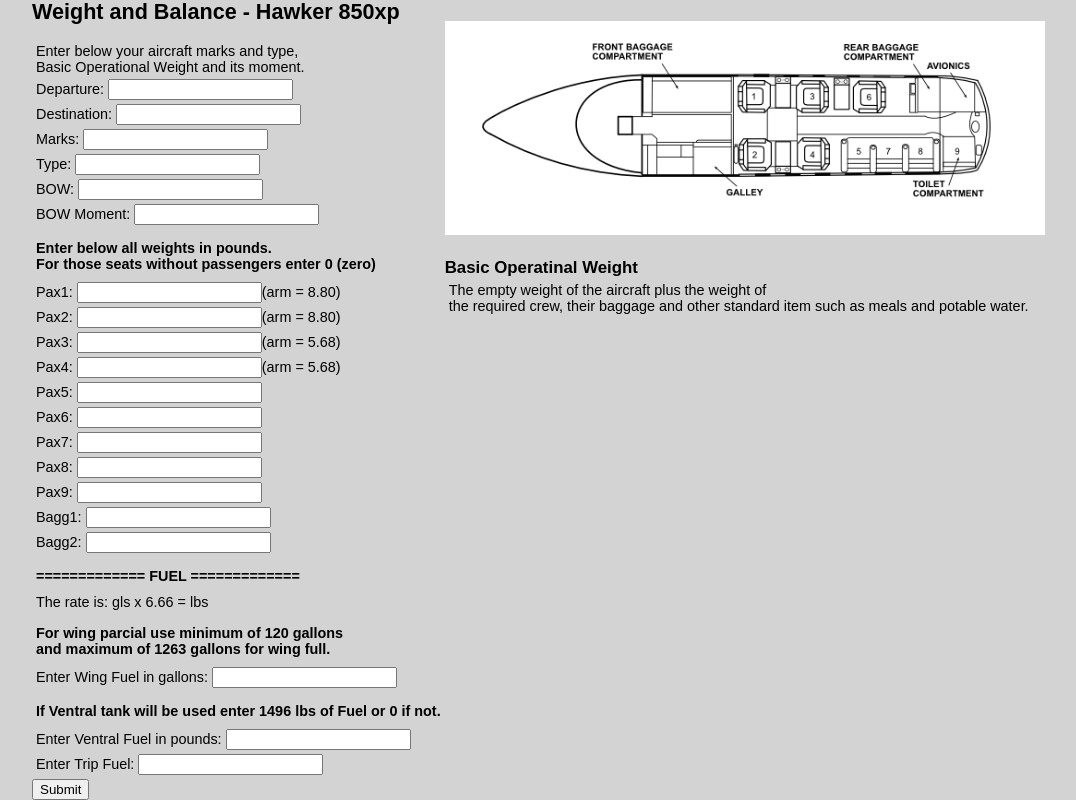
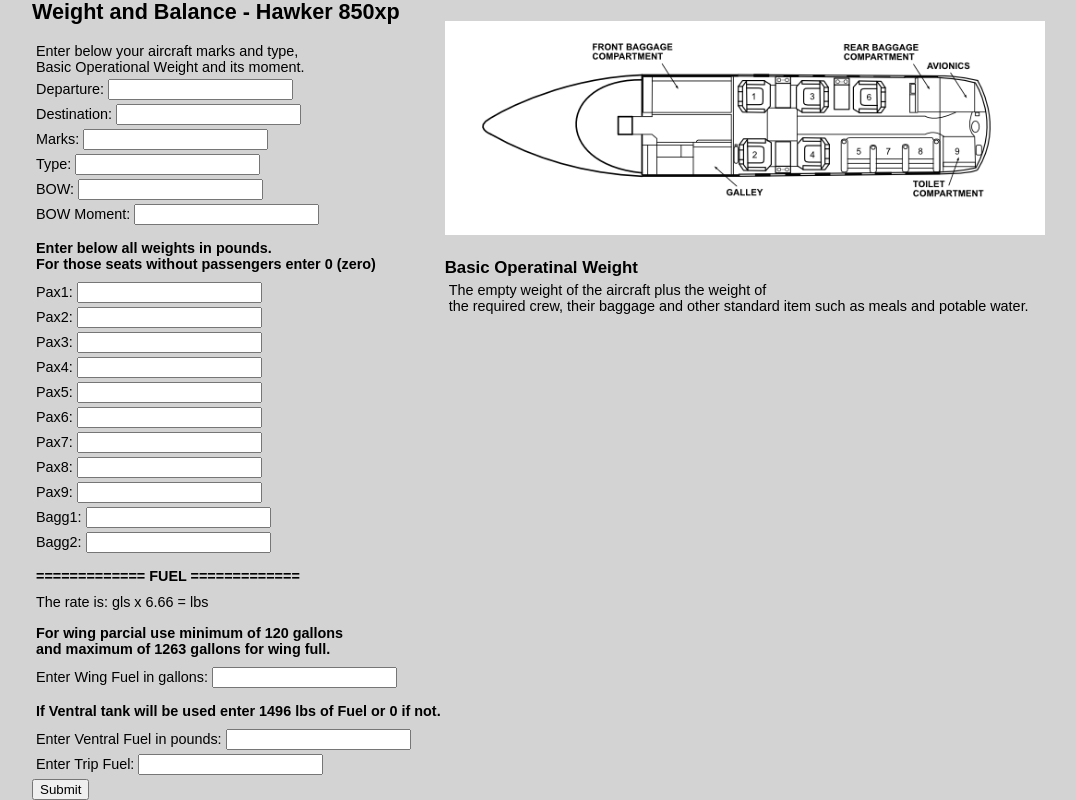
Before and after one commit to thompson-pilot/hawker-balance-app, a Django app: page / in a window 1280 px wide. Shown: the part 49-849 px from the top of the page, without its empty margins (18-1094 px from the left). Run offline with Django 4.2, Linux system fonts and the light colour scheme.

Commit message:
input.html

```diff
--- a/myplane/templates/input.html
+++ b/myplane/templates/input.html
@@ -22,25 +22,27 @@
                 <p>Marks: <input type="text" name="marks"></p>
                 <p>Type: <input type="text" name="tipo"></p>
                 <p>BOW: <input type="text" min="0" oninput="this.value = Math.abs(this.value)" name="bow"></p>
-    <p>BOW Moment: <input type="text" min="0" oninput="this.value = Math.abs(this.value)" name="bow_mom"></p>
+                <p>BOW Moment: <input type="text" min="0" oninput="this.value = Math.abs(this.value)" name="bow_mom">
+                </p>
                 <p class="space">Enter below all weights in pounds.<br>
                     For those seats without passengers enter 0 (zero)</p>
-    <p>Pax1: <input type="number" min="0" oninput="this.value = Math.abs(this.value)" name="pax1">(arm = 8.80)</p>
-    <p>Pax2: <input type="text" min="0" oninput="this.value = Math.abs(this.value)" name="pax2">(arm = 8.80)</p>
-    <p>Pax3: <input type="text" min="0" oninput="this.value = Math.abs(this.value)" name="pax3">(arm = 5.68)</p>
-    <p>Pax4: <input type="text" min="0" oninput="this.value = Math.abs(this.value)" name="pax4">(arm = 5.68)</p>
+                <p>Pax1: <input type="number" min="0" oninput="this.value = Math.abs(this.value)" name="pax1"></p>
+                <p>Pax2: <input type="text" min="0" oninput="this.value = Math.abs(this.value)" name="pax2"></p>
+                <p>Pax3: <input type="text" min="0" oninput="this.value = Math.abs(this.value)" name="pax3"></p>
+                <p>Pax4: <input type="text" min="0" oninput="this.value = Math.abs(this.value)" name="pax4"></p>
                 <p>Pax5: <input type="text" min="0" oninput="this.value = Math.abs(this.value)" name="pax5"></p>
                 <p>Pax6: <input type="text" min="0" oninput="this.value = Math.abs(this.value)" name="pax6"></p>
                 <p>Pax7: <input type="text" min="0" oninput="this.value = Math.abs(this.value)" name="pax7"></p>
                 <p>Pax8: <input type="text" min="0" oninput="this.value = Math.abs(this.value)" name="pax8"></p>
-    <p>Pax9: <input type="text" min="0" oninput="this.value = Math.abs(this.value)"name="pax6"></p>
+                <p>Pax9: <input type="text" min="0" oninput="this.value = Math.abs(this.value)" name="pax6"></p>
                 <p>Bagg1: <input type="text" min="0" oninput="this.value = Math.abs(this.value)" name="bgg1"></p>
                 <p>Bagg2: <input type="text" min="0" oninput="this.value = Math.abs(this.value)" name="bgg2"></p>
 
                 <p class="space">============= FUEL =============</p>
                 <p>The rate is: gls x 6.66 = lbs</p>
 
-    <p class="space">For wing parcial use minimum of 120 gallons<br>and maximum of 1263 gallons for wing full.</p>
+                <p class="space">For wing parcial use minimum of 120 gallons<br>and maximum of 1263 gallons for wing
+                    full.</p>
 
                 <p>Enter Wing Fuel in gallons: <input type="text" name="fueled"></p>
 
@@ -60,7 +62,8 @@
         <img src="{% static 'img/configuracao.png' %}" />
 
         <h3>Basic Operatinal Weight</h3>
-<p>The empty weight of the aircraft plus the weight of <br>the required crew, their baggage and other standard item such as meals and potable water.
+        <p>The empty weight of the aircraft plus the weight of <br>the required crew, their baggage and other standard
+            item such as meals and potable water.
         </p>
     </div>
 </div>
```
Lines whose indentation alone changed are shown as unchanged.
